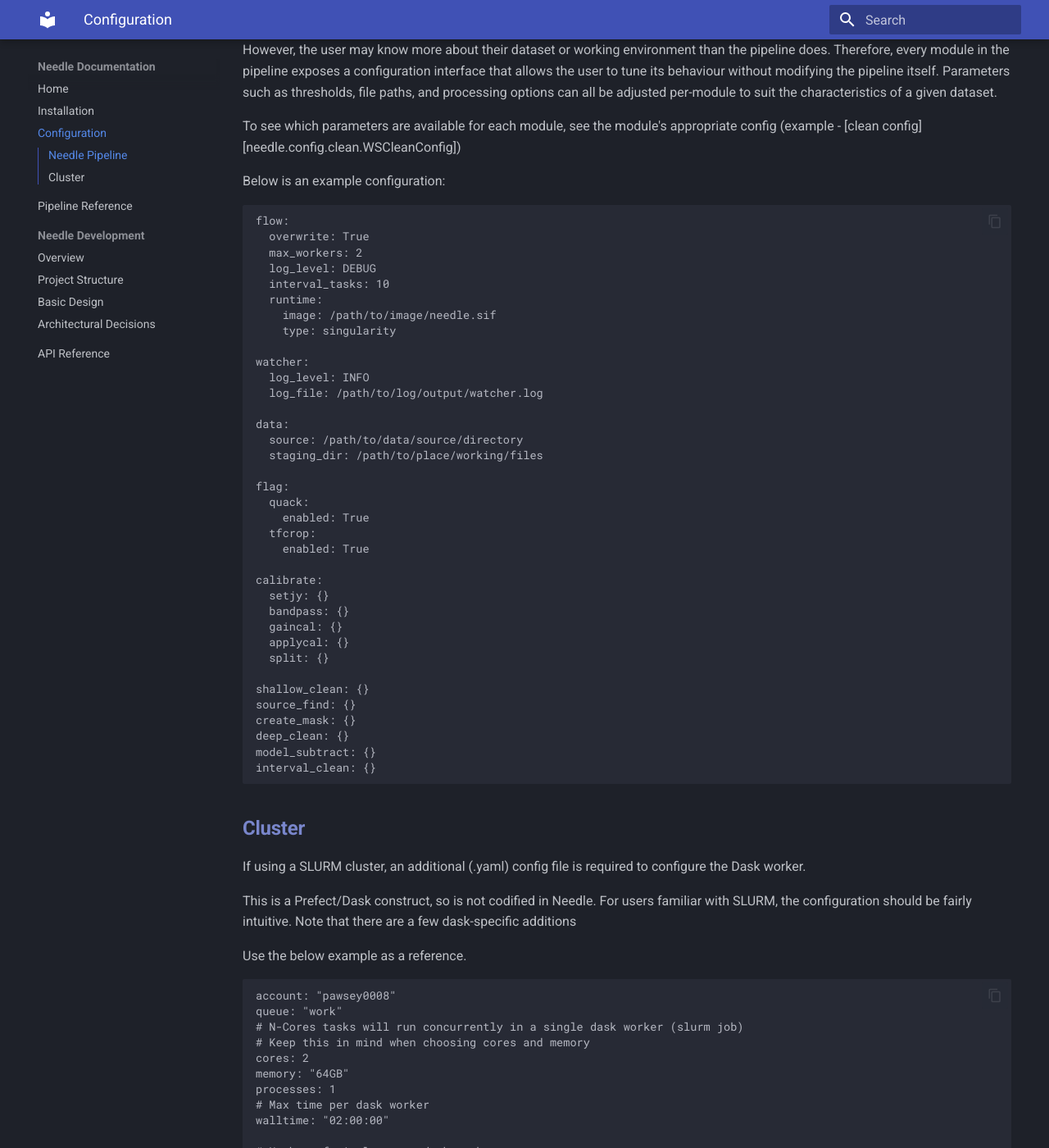
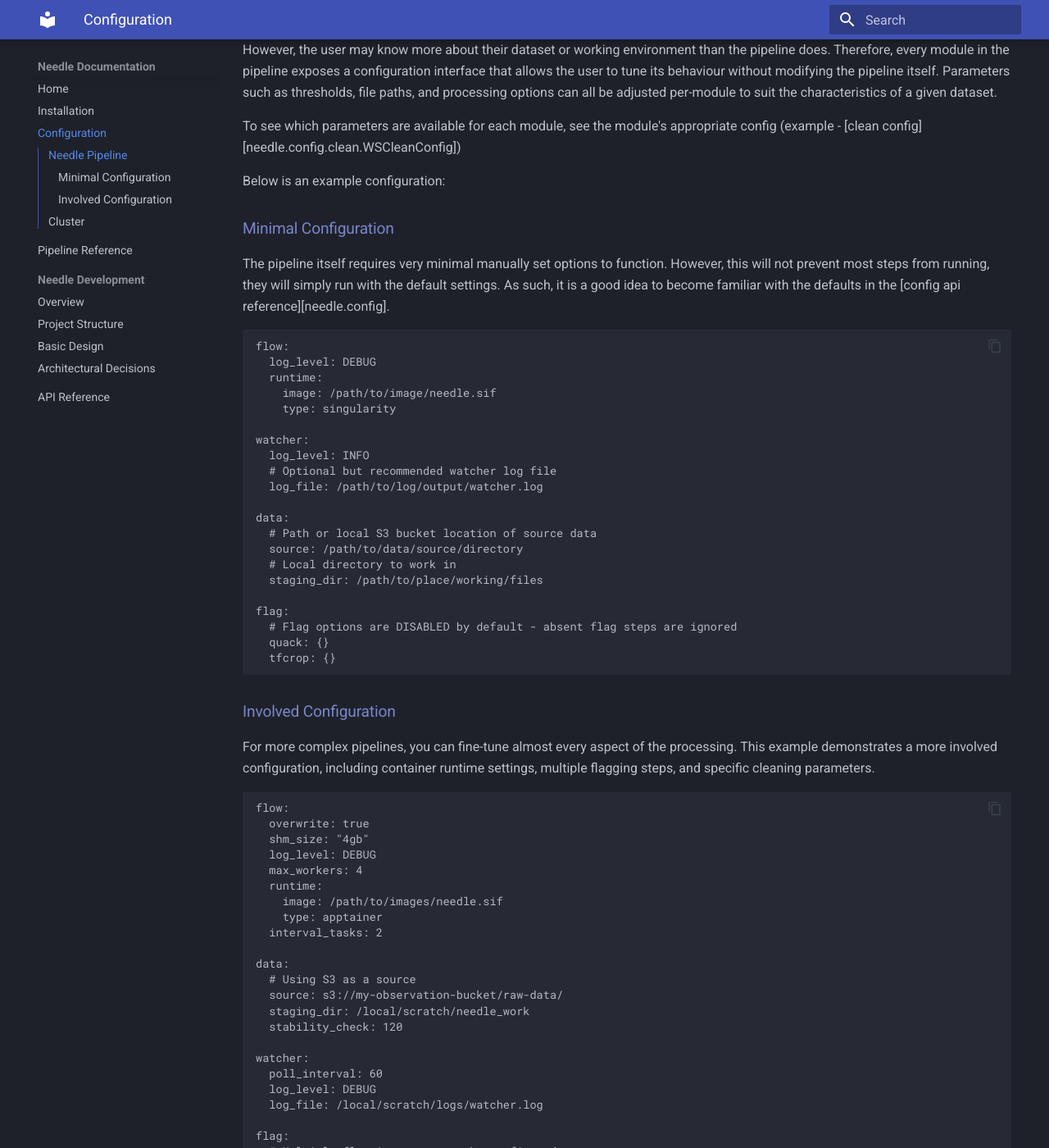
Before and after one commit to ADACS-Australia/RChhetri-2026A, an MkDocs documentation site: the page built from docs/configuration.md, in a window 1280 px wide and 1400 px high, scrolled down 248 px. Shown: the whole window at 82% size. Built offline with MkDocs 1.6.1 and Material for MkDocs 9.7.7, drawn with Linux system fonts in a browser that asks for light colours; some of the changed text lies outside the part shown.

Commit message:
configuration docs update

````diff
--- a/docs/configuration.md
+++ b/docs/configuration.md
@@ -10,43 +10,136 @@ To see which parameters are available for each module, see the module's appropri
 
 Below is an example configuration:
 
+### Minimal Configuration
+
+The pipeline itself requires very minimal manually set options to function. However, this will not prevent most steps from running, they will simply run with the default settings. As such, it is a good idea to become familiar with the defaults in the [config api reference][needle.config].
+
 ```yaml
 flow:
-  overwrite: True
-  max_workers: 2
   log_level: DEBUG
-  interval_tasks: 10
   runtime:
     image: /path/to/image/needle.sif
     type: singularity
 
 watcher:
   log_level: INFO
+  # Optional but recommended watcher log file
   log_file: /path/to/log/output/watcher.log
 
 data:
+  # Path or local S3 bucket location of source data
   source: /path/to/data/source/directory
+  # Local directory to work in
   staging_dir: /path/to/place/working/files
 
 flag:
+  # Flag options are DISABLED by default - absent flag steps are ignored
+  quack: {}
+  tfcrop: {}
+```
+
+### Involved Configuration
+
+For more complex pipelines, you can fine-tune almost every aspect of the processing. This example demonstrates a more involved configuration, including container runtime settings, multiple flagging steps, and specific cleaning parameters.
+
+```yaml
+flow:
+  overwrite: true
+  shm_size: "4gb"
+  log_level: DEBUG
+  max_workers: 4
+  runtime:
+    image: /path/to/images/needle.sif
+    type: apptainer
+  interval_tasks: 2
+
+data:
+  # Using S3 as a source
+  source: s3://my-observation-bucket/raw-data/
+  staging_dir: /local/scratch/needle_work
+  stability_check: 120
+
+watcher:
+  poll_interval: 60
+  log_level: DEBUG
+  log_file: /local/scratch/logs/watcher.log
+
+flag:
+  # Multiple flagging steps can be configured
   quack:
-    enabled: True
+    interval: 15.0
+    mode: beg
+  clip:
+    min_amp: 0.1
+    max_amp: 50.0
+    clip_zeros: true
   tfcrop:
-    enabled: True
+    time_cutoff: 5.0
+    freq_cutoff: 5.0
+    flag_dimension: freqtime
+  rflag:
+    time_devscale: 4.0
+    freq_devscale: 4.0
+  extend:
+    grow_time: 50.0
+    grow_freq: 50.0
+  manual:
+    antenna: "ea01,ea05"
+    timerange: "00:00:00~00:10:00"
 
 calibrate:
-  setjy: {}
-  bandpass: {}
-  gaincal: {}
-  applycal: {}
-  split: {}
+  setjy:
+    field: "1934-638"
+    standard: "Perley-Butler 2017"
+  bandpass:
+    field: "1934-638"
+    solint: "inf"
+    refant: "ea01"
+    minsnr: 5.0
+  gaincal:
+    field: "0537-441"
+    solint: "int"
+    calmode: "ap"
+  applycal:
+    field: "target_source"
+    interp: "linear"
+  split:
+    field: "target_source"
+    datacolumn: "corrected"
 
-shallow_clean: {}
-source_find: {}
-create_mask: {}
-deep_clean: {}
-model_subtract: {}
-interval_clean: {}
+shallow_clean:
+  size: 4096
+  scale: "5asec"
+  niter: 5000
+  pol: "I"
+  weight: briggs
+  robust: 0.0
+
+source_find:
+  innerclip: 5
+  outerclip: 4
+  max_summits: 2
+  cores: 8
+
+create_mask:
+  padding: 10.0
+
+deep_clean:
+  size: 8192
+  scale: "2asec"
+  niter: 100000
+  auto_mask: 5.0
+  auto_threshold: 1.0
+  minuv_l: 500.0
+
+model_subtract:
+  tag: "residual"
+  subtract_model: true
+
+interval_clean:
+  niter: 1000
+  auto_threshold: 3.0
+  scale: "5asec"
 ```
 
 ## Cluster
````
